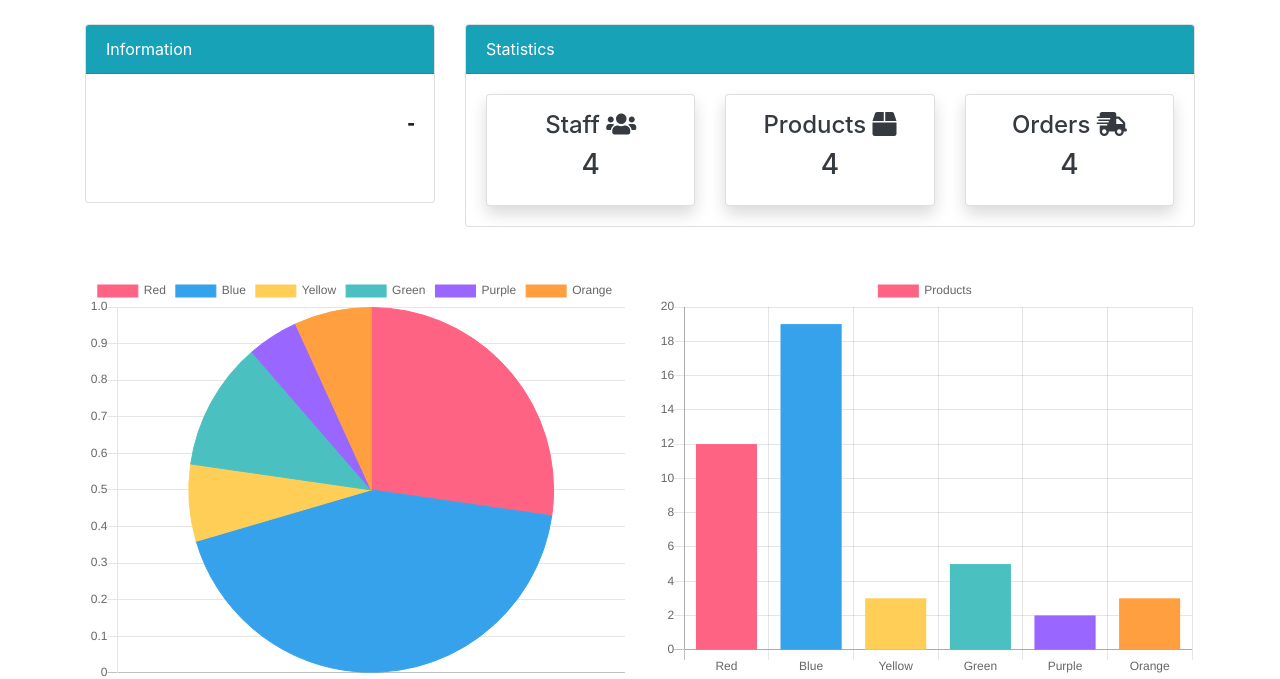
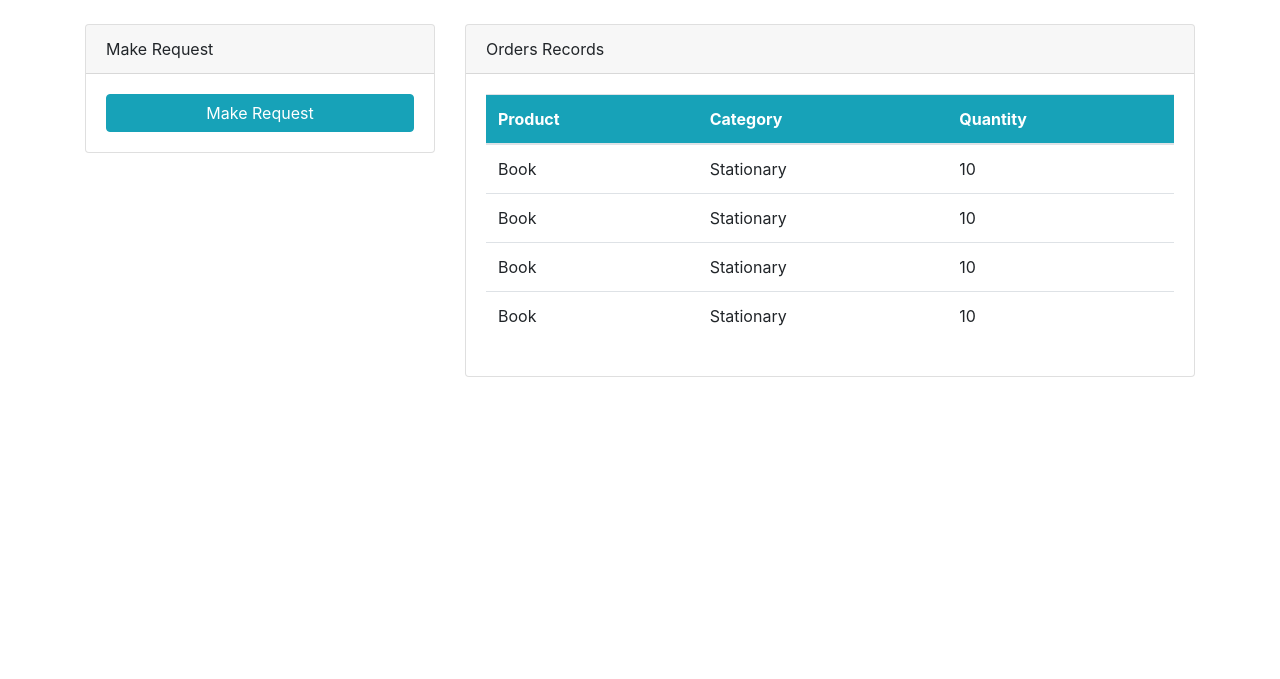
Before and after one commit to Didipaldidi/inventory-management-django, a Django app: template templates/dashboard/index.html in a window 1280 px wide. Shown: the part 56-735 px from the top of the page. Run offline with Django 4.2, Linux system fonts and the light colour scheme; the template is opened without the code that fills it, so the values that code supplies are empty.

Commit message:
added staff index page

```diff
--- a/templates/dashboard/index.html
+++ b/templates/dashboard/index.html
@@ -3,6 +3,7 @@
 
 {%block content%}
 
+{% if user.is_authenticated and user.is_staff and user.is_superuser %}
 {% include 'partials/topside.html' %}
 
     <!--Graphs-->
@@ -99,4 +100,7 @@
         </div>
     </div>
     <!--End Graphs-->
+    {%else%}
+    {% include 'dashboard/staff_index.html'%}
+    {%endif%}
 {%endblock%}
--- /dev/null
+++ b/templates/dashboard/staff_index.html
@@ -0,0 +1,59 @@
+<div class="container">
+        <div class="row mt-4">
+            <div class="col-md-4">
+                <div class="card">
+                    <div class="card-header">
+                        Make Request
+                    </div>
+                    <div class="card-body">
+                        <form method="POST">
+
+                            <input class="btn btn-info btn-block" type="submit" value="Make Request">
+                        </form>
+                    </div>
+                </div>
+            </div>
+            <div class="col-md-8">
+                <div class="card">
+                    <div class="card-header">
+                        Orders Records
+                    </div>
+                    <div class="card-body">
+                        <table class="table bg-white">
+                            <thead class="bg-info text-white">
+                                <tr>
+                                    <th scope="col">Product</th>
+                                    <th scope="col">Category</th>
+                                    <th scope="col">Quantity</th>
+                                </tr>
+                            </thead>
+                            <tbody>
+
+                                <tr>
+                                    <td>Book</td>
+                                    <td>Stationary</td>
+                                    <td>10</td>
+                                </tr>
+                                <tr>
+                                    <td>Book</td>
+                                    <td>Stationary</td>
+                                    <td>10</td>
+                                </tr>
+                                <tr>
+                                    <td>Book</td>
+                                    <td>Stationary</td>
+                                    <td>10</td>
+                                </tr>
+                                <tr>
+                                    <td>Book</td>
+                                    <td>Stationary</td>
+                                    <td>10</td>
+                                </tr>
+
+                            </tbody>
+                        </table>
+                    </div>
+                </div>
+            </div>
+        </div>
+</div>
```
Also changed, not shown: db.sqlite3.
